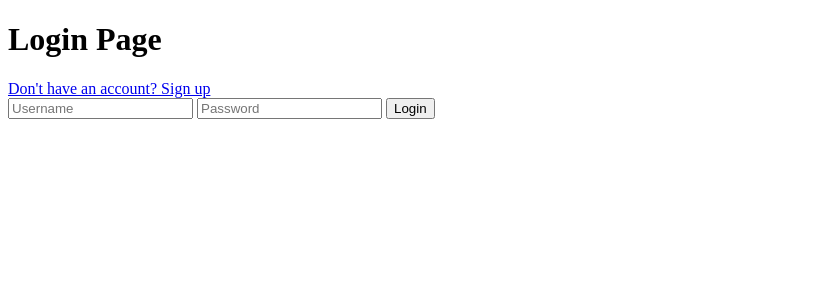
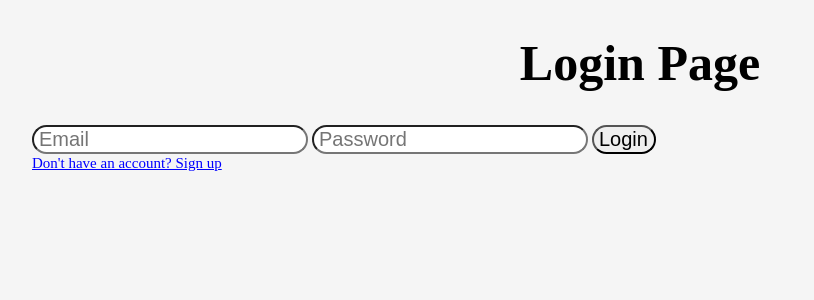
Before and after one commit to jackrhoa1/bookity, a Flask app: page /login in a window 1280 px wide. Shown: the top 300 px of the page, without its empty margins (0-814 px from the left). Run offline with Flask 3, Linux system fonts and the light colour scheme.

Commit message:
improved UI and refractored

```diff
--- a/main.py
+++ b/main.py
@@ -3,11 +3,9 @@ from flask_sqlalchemy import SQLAlchemy
 from flask_login import UserMixin, LoginManager, login_required, login_user, logout_user, current_user
 from flask_wtf import FlaskForm
 from wtforms import StringField, PasswordField, SubmitField
-from wtforms.validators import InputRequired, Length, ValidationError
-from book_database import get_books, add_book
+from wtforms.validators import InputRequired, Length, ValidationError, Email
 from flask_bcrypt import Bcrypt
-import helper_functions
-from load_books import add_new_books
+from utility import compare_authors
 
 # init
 app = Flask(__name__)
@@ -22,7 +20,7 @@ login_manager.login_view = 'login'
 # creates table to store login info
 class User(db.Model, UserMixin):
     id = db.Column(db.Integer, primary_key=True)
-    username = db.Column(db.String(20), nullable=False, unique=True)
+    email = db.Column(db.String(20), nullable=False, unique=True)
     password = db.Column(db.String(80), nullable=False)
 
 # creates table for saved books by user table
@@ -45,34 +43,26 @@ class all_books(db.Model):
     author = db.Column(db.String(30))
     isbn = db.Column(db.String(15))
 
-with app.app_context():
-    ## statement to reset table values and columns
-    # saved_books.__table__.drop(db.engine)
 
-    db.create_all()
+# reset_table(all_books, db=db, app=app)
 
-    ## code to add new books from load_books.py file
-    # new_books = add_new_books()
-    # for book in new_books:
-    #     add_this = all_books(title=book[0], pages=book[1], year=book[2],author=book[3],isbn=book[4])
-    #     db.session.add(add_this)
-    # db.session.commit()
-
+# add_new_books(all_books, db=db, app=app)
 
 class RegisterForm(FlaskForm):
-    username = StringField(validators=[InputRequired(), Length(min=4, max=20)], render_kw={"placeholder": "Username"})
+    email = StringField(validators=[InputRequired(), Length(min=4, max=20), Email()], render_kw={"placeholder": "Email", "type":"email"})
 
     password = PasswordField(validators=[InputRequired(), Length(min=4, max=20)], render_kw={"placeholder": "Password"})
 
     submit = SubmitField("Register")
 
-    def validate_username(self, username):
-        existing_user_username = User.query.filter_by(username=username.data).first()
-        if existing_user_username:
-            raise ValidationError("This username already exists")
+    def validate_email(self, email):
+        existing_user_email = User.query.filter_by(email=email.data).first()
+        if existing_user_email:
+
+            raise ValidationError("This email already exists")
 
 class LoginForm(FlaskForm):
-    username = StringField(validators=[InputRequired(), Length(min=4, max=20)], render_kw={"placeholder": "Username"})
+    email = StringField(validators=[InputRequired(), Length(min=4, max=20), Email()], render_kw={"placeholder": "Email", "type":"email"})
 
     password = PasswordField(validators=[InputRequired(), Length(min=4, max=20)], render_kw={"placeholder": "Password"})
 
@@ -88,7 +78,7 @@ def load_user(user_id):
 @app.route('/', methods=['GET', 'POST'])
 def index():
     if current_user.is_authenticated:
-        return render_template('index.html', username=current_user.username)
+        return render_template('index.html', email=current_user.email)
     return render_template('index.html')
 
 
@@ -103,16 +93,17 @@ def add_book():
         tags = request.form.get('tags')
         status = request.form.get('status')
         actual_book = db.session.query(all_books).filter(all_books.title.ilike(title)).first()
-        if actual_book and helper_functions.compare_authors(actual_book.author, author) >= 0.8:
+        if actual_book and compare_authors(actual_book.author, author) >= 0.8:
             isbn = actual_book.isbn
         else:
             isbn = None
-        new_saved_book = saved_books(user=current_user.username, isbn=isbn, title=title, rating=rating, tags=tags, status=status)
+        new_saved_book = saved_books(user=current_user.email, isbn=isbn, title=title, rating=rating, tags=tags, status=status)
         db.session.add(new_saved_book)
         db.session.commit()
         print("Added book")
-        return render_template('add-books.html', result="success")
-    return render_template('add-books.html')
+
+        return render_template('add-books.html', result="success", email=current_user.email)
+    return render_template('add-books.html', email=current_user.email)
 
 
 # booklist page
@@ -120,14 +111,23 @@ def add_book():
 @login_required
 def book_list():
 
-    books = db.session.query(saved_books).filter_by(user=current_user.username)
-    real_books = []
-    for book in books:
-        if book.isbn is not None:
-            book_data = db.session.query(all_books).filter_by(isbn=book.isbn).first()
-            real_books.append([book_data.title, book_data.author, book_data.pages, book_data.year, book_data.isbn, book.rating, book.tags, book.status])
+    real_books = (
+        db.session.query(
+            all_books.title,
+            all_books.author,
+            all_books.pages,
+            all_books.year,
+            all_books.isbn,
+            saved_books.rating,
+            saved_books.tags,
+            saved_books.status
+        )
+        .join(saved_books, all_books.isbn == saved_books.isbn)
+        .filter(saved_books.user == current_user.email)
+        .all()
+    )
 
-    return render_template('book-list.html', books=real_books)
+    return render_template('book-list.html', books=real_books, email=current_user.email)
 
 
 
@@ -137,10 +137,9 @@ def book_list():
 def login():
     form = LoginForm()
     if form.validate_on_submit():
-        user = User.query.filter_by(username=form.username.data).first()
+        user = User.query.filter_by(email=form.email.data).first()
         if user:
             if bcrypt.check_password_hash(user.password, form.password.data):
-                # bcrypt.che
                 login_user(user)
                 return redirect(url_for('index'))
             else:
@@ -155,7 +154,7 @@ def register():
     form = RegisterForm()
     if form.validate_on_submit():
         hashed_password = bcrypt.generate_password_hash(form.password.data)
-        new_user = User(username=form.username.data, password=hashed_password)
+        new_user = User(email=form.email.data, password=hashed_password)
         db.session.add(new_user)
         db.session.commit()
         return redirect(url_for('login'))
--- a/static/styles/style.css
+++ b/static/styles/style.css
@@ -12,13 +12,33 @@ body {
     color: white;
     font-size: 30px;
 }
-
+/* header buttons only */
 .btn.element {
 width: 160px;
 padding: 10px;
 border-radius: 10px;
 background-color: steelblue;
+color: black;
+
 }
+/* BEGIN Login/Register pages */
+.auth {
+    margin-left: 2rem;
+}
+.auth-form {
+    padding-left: 5px;
+    font-size: 20px;
+    color: black;
+    border-radius: 15px;
+}
+
+.change-auth-screen {
+    font-size: 15px;
+    color: blue;
+    margin-left: 2rem;
+}
+
+/* END login/register pages */
 
 h1 {
     text-align: center;
--- a/templates/login.html
+++ b/templates/login.html
@@ -3,14 +3,22 @@
   <head>
     <meta charset="UTF-8" />
     <meta name="viewport" content="width=device-width, initial-scale=1.0" />
+    <link
+      rel="stylesheet"
+      href="{{ url_for('static', filename='styles/style.css')}}"
+    />
     <title>Login</title>
   </head>
   <body>
     <h1>Login Page</h1>
-    <a href="{{ url_for('register')}}">Don't have an account? Sign up</a>
-    <form method="POST">
-      {{ form.hidden_tag() }} {{ form.username }} {{ form.password }} {{
-      form.submit }}
-    </form>
+    <div class="auth">
+      <form method="POST">
+        {{ form.hidden_tag() }} {{ form.email(class="auth-form") }} {{
+        form.password(class="auth-form") }} {{ form.submit(class="auth-form") }}
+      </form>
+    </div>
+    <a href="{{ url_for('register')}}" class="change-auth-screen"
+      >Don't have an account? Sign up</a
+    >
   </body>
 </html>
```
Also changed, not shown: other parts of static/styles/style.css (+18 -12 lines), helper_functions.py (deleted, +0 -10 lines), templates/add-books.html (+8 -0 lines), templates/book-list.html (+18 -2 lines), templates/register.html (+9 -5 lines), utility.py (added, +12 -0 lines), static/images/edit_icon.png (added).
